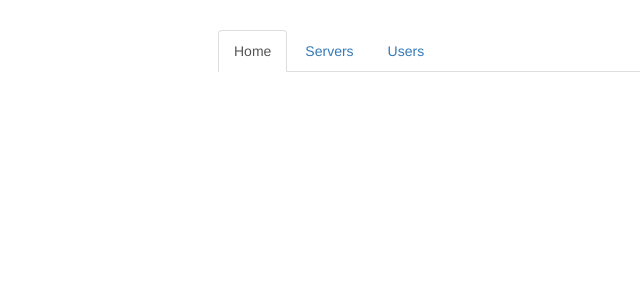
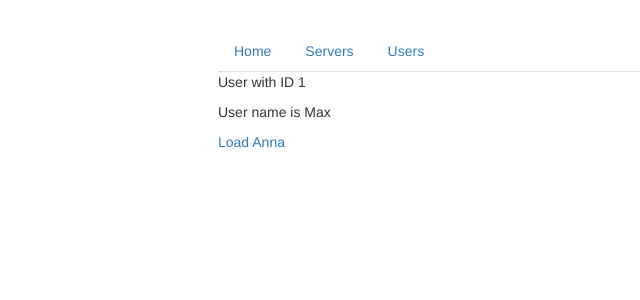
Before and after one commit to igdkaur/routing, an Angular app: page /users/1/Max in a window 1280 px wide. Before the commit this address led to /. Shown: the top 300 px of the page, without its empty margins (47-687 px from the left). Built offline with nearby package versions, Linux system fonts and the light colour scheme.

Commit message:
wip routing

```diff
--- a/src/app/app.component.html
+++ b/src/app/app.component.html
@@ -2,9 +2,12 @@
   <div class="row">
     <div class="col-xs-12 col-sm-10 col-md-8 col-sm-offset-1 col-md-offset-2">
       <ul class="nav nav-tabs">
-        <li role="presentation" class="active"><a routerLink="/">Home</a></li>
+        <!-- <li role="presentation" class="active"><a routerLink="/">Home</a></li>
         <li role="presentation"><a routerLink="/servers">Servers</a></li>
-        <li role="presentation"><a [routerLink]="['/users']">Users</a></li>
+        <li role="presentation"><a [routerLink]="['/users']">Users</a></li> -->
+        <li role="presentation" RouterLinkActive="active"><a routerLink="/">Home</a></li>
+        <li role="presentation" RouterLinkActive="active"><a routerLink="servers">Servers</a></li>
+        <li role="presentation" RouterLinkActive="active"><a [routerLink]="['users']">Users</a></li>
       </ul>
     </div>
   </div>
@@ -15,3 +18,20 @@
     </div>
   </div>
 </div>
+
+
+<!-- 921 no visual indication of current selected tab
+class - active
+RouterLinkActive
+ISSUE - (cnt replicate though) HOME marked as active always bcs empty path segment
+SOL - add routerLinkActiveOptions,Prop Bind - pass obj
+[routerLinkActiveOptions]="{exact:true}"
+-->
+
+<!-- 031 load route programtcly
+inject router
+navigate
+ALSO - use relative paths there
+-->
+<!-- 032 -passs parameters
+pass id of users-->
--- a/src/app/home/home.component.html
+++ b/src/app/home/home.component.html
@@ -1,2 +1,4 @@
 <h4>Welcome to Server Manager 4.0</h4>
 <p>Manage your Servers and Users.</p>
+
+<button class ="btn btn-primary" (click)="onLoadServers()"> Load Servers </button>
--- a/src/app/home/home.component.ts
+++ b/src/app/home/home.component.ts
@@ -1,4 +1,5 @@
 import { Component, OnInit } from '@angular/core';
+import { Router } from '@angular/router';
 
 @Component({
   selector: 'app-home',
@@ -7,9 +8,16 @@ import { Component, OnInit } from '@angular/core';
 })
 export class HomeComponent implements OnInit {
 
-  constructor() { }
+  constructor(private router:Router) { }
 
   ngOnInit() {
   }
 
+  onLoadServers() {
+    this.router.navigate(['/servers']);
+  }
+
 }
+
+
+//inject and navigate
--- a/src/app/servers/server/server.component.html
+++ b/src/app/servers/server/server.component.html
@@ -1,2 +1,4 @@
 <h5>{{ server.name }}</h5>
 <p>Server status is {{ server.status }}</p>
+
+<button class ="btn btn-primary" (click)="onReload()"> Reload </button>
--- a/src/app/servers/server/server.component.ts
+++ b/src/app/servers/server/server.component.ts
@@ -1,4 +1,5 @@
 import { Component, OnInit } from '@angular/core';
+import { Router,ActivatedRoute } from '@angular/router';
 
 import { ServersService } from '../servers.service';
 
@@ -10,10 +11,18 @@ import { ServersService } from '../servers.service';
 export class ServerComponent implements OnInit {
   server: {id: number, name: string, status: string};
 
-  constructor(private serversService: ServersService) { }
+  constructor(private serversService: ServersService,
+               private router: Router,
+               private route:ActivatedRoute) {
+}
 
   ngOnInit() {
     this.server = this.serversService.getServer(1);
   }
+  onReload(){
+    // this.router.navigate(['servers'],{relativeTo: this.route})
+  }
 
 }
+
+// currently active route
--- a/src/app/users/user/user.component.html
+++ b/src/app/users/user/user.component.html
@@ -1,2 +1,29 @@
-<p>User with ID _ID_ loaded.</p>
-<p>User name is _NAME_</p>
+<p>User with ID {{user.id}}</p>
+<p>User name is {{user.name}}</p>
+
+
+<a [routerLink] = "['/users',10,'Anna']"> Load Anna</a>
+
+<!-- url updates, text doesnt -->
+<!-- We load our data by using this snapshot object on the route.
+what happens?
+1. looks into app module,
+2. finds the route here
+3. loads the component, initializes the component
+4. gives us the data by accessing the snapshot .
+
+only happens if we haven't been on this component before.
+ISSUE -
+But if we click this link which is on the user component the URL still changes,
+but we already are on the component which should get loaded. -->
+
+<!-- DSCSN - no reinstantiate of this component.
+dnt rerender a component we already are on/it won't recreate the whole component
+load updated data?
+SOL- use the snapshot for the first initialization,
+but to react to subsequent changes,
+
+ngOnInit - params property
+**observable** - for ASYNC code
+
+-->
--- a/src/app/users/user/user.component.ts
+++ b/src/app/users/user/user.component.ts
@@ -1,4 +1,5 @@
 import { Component, OnInit } from '@angular/core';
+import { ActivatedRoute, Params } from '@angular/router';
 
 @Component({
   selector: 'app-user',
@@ -8,9 +9,25 @@ import { Component, OnInit } from '@angular/core';
 export class UserComponent implements OnInit {
   user: {id: number, name: string};
 
-  constructor() { }
+  constructor(private route:ActivatedRoute) { }
 
   ngOnInit() {
+    this.user = {
+      id: this.route.snapshot.params['id'],
+      name: this.route.snapshot.params['name']
+    };
+    this.route.params.subscribe(
+      (params:Params) => {
+        this.user.id = params['id'],
+        this.user.name = params['name']
+      }
+    );
   }
 
 }
+
+// params object holds the parameters we define in the route
+// as properties.
+
+// update our user object
+// whenever the parameter change.
```
Also changed, not shown: src/app/app.module.ts (+7 -1 lines).
